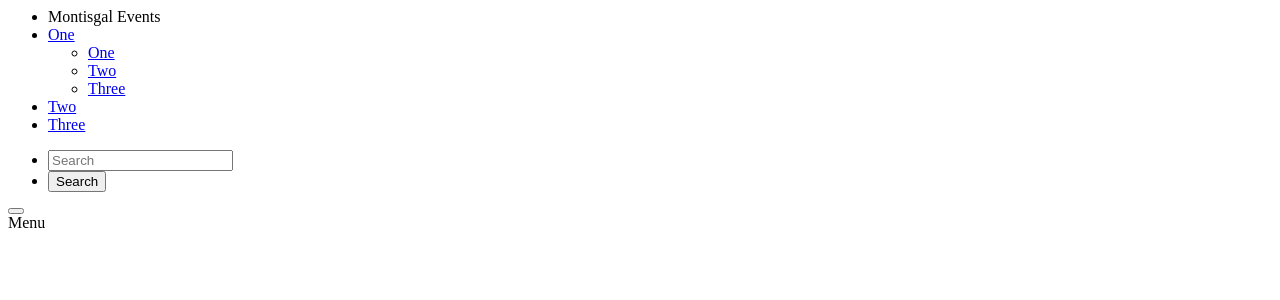
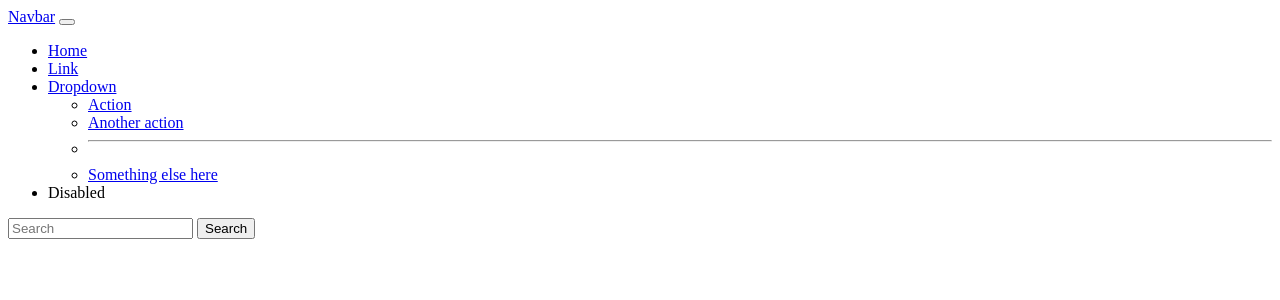
Before and after one commit to almonteagudor/montisgal-events, a Symfony app: template templates/_navbar.html.twig in a window 1280 px wide. Shown: the top 300 px of the page. Run offline with Twig, Linux system fonts and the light colour scheme; the template is opened without the code that fills it, so the values that code supplies are empty; some libraries are stand-ins or nearby versions.

Commit message:
bootstrap form_themes added

```diff
--- a/src/Form/EventType.php
+++ b/src/Form/EventType.php
@@ -16,7 +16,7 @@
             ->add('name', null, ['attr' => ['pattern' => '*', 'minlength' => 3,]])
             ->add('description')
             ->add('startDate', DateTimeType::class, ['widget' => 'single_text',])
-            ->add('endDate', DateTimeType::class, ['date_widget' => 'single_text', 'required' => false])
+            ->add('endDate', DateTimeType::class, ['widget' => 'single_text', 'required' => false])
             ->add('location');
     }
 
--- a/templates/_navbar.html.twig
+++ b/templates/_navbar.html.twig
@@ -1,28 +1,36 @@
-<div class="top-bar" id="responsive-menu">
-    <div class="top-bar-left">
-        <ul class="dropdown menu" data-dropdown-menu>
-            <li class="menu-text">Montisgal Events</li>
-            <li class="has-submenu">
-                <a href="#0">One</a>
-                <ul class="submenu menu vertical" data-submenu>
-                    <li><a href="#0">One</a></li>
-                    <li><a href="#0">Two</a></li>
-                    <li><a href="#0">Three</a></li>
-                </ul>
-            </li>
-            <li><a href="#0">Two</a></li>
-            <li><a href="#0">Three</a></li>
-        </ul>
+<nav class="navbar navbar-expand-lg bg-body-tertiary">
+    <div class="container-fluid">
+        <a class="navbar-brand" href="#">Navbar</a>
+        <button class="navbar-toggler" type="button" data-bs-toggle="collapse" data-bs-target="#navbarSupportedContent" aria-controls="navbarSupportedContent" aria-expanded="false" aria-label="Toggle navigation">
+            <span class="navbar-toggler-icon"></span>
+        </button>
+        <div class="collapse navbar-collapse" id="navbarSupportedContent">
+            <ul class="navbar-nav me-auto mb-2 mb-lg-0">
+                <li class="nav-item">
+                    <a class="nav-link active" aria-current="page" href="#">Home</a>
+                </li>
+                <li class="nav-item">
+                    <a class="nav-link" href="#">Link</a>
+                </li>
+                <li class="nav-item dropdown">
+                    <a class="nav-link dropdown-toggle" href="#" role="button" data-bs-toggle="dropdown" aria-expanded="false">
+                        Dropdown
+                    </a>
+                    <ul class="dropdown-menu">
+                        <li><a class="dropdown-item" href="#">Action</a></li>
+                        <li><a class="dropdown-item" href="#">Another action</a></li>
+                        <li><hr class="dropdown-divider"></li>
+                        <li><a class="dropdown-item" href="#">Something else here</a></li>
+                    </ul>
+                </li>
+                <li class="nav-item">
+                    <a class="nav-link disabled" aria-disabled="true">Disabled</a>
+                </li>
+            </ul>
+            <form class="d-flex" role="search">
+                <input class="form-control me-2" type="search" placeholder="Search" aria-label="Search">
+                <button class="btn btn-outline-success" type="submit">Search</button>
+            </form>
+        </div>
     </div>
-    <div class="top-bar-right">
-        <ul class="menu">
-            <li><input type="search" placeholder="Search"></li>
-            <li><button type="button" class="button">Search</button></li>
-        </ul>
-    </div>
-</div>
-
-<div class="title-bar" data-responsive-toggle="responsive-menu" data-hide-for="medium">
-    <button class="menu-icon" type="button" data-toggle="responsive-menu"></button>
-    <div class="title-bar-title">Menu</div>
-</div>
+</nav>
```
Also changed, not shown: assets/app.js (+2 -5 lines), importmap.php (+7 -7 lines), 1 other file.
